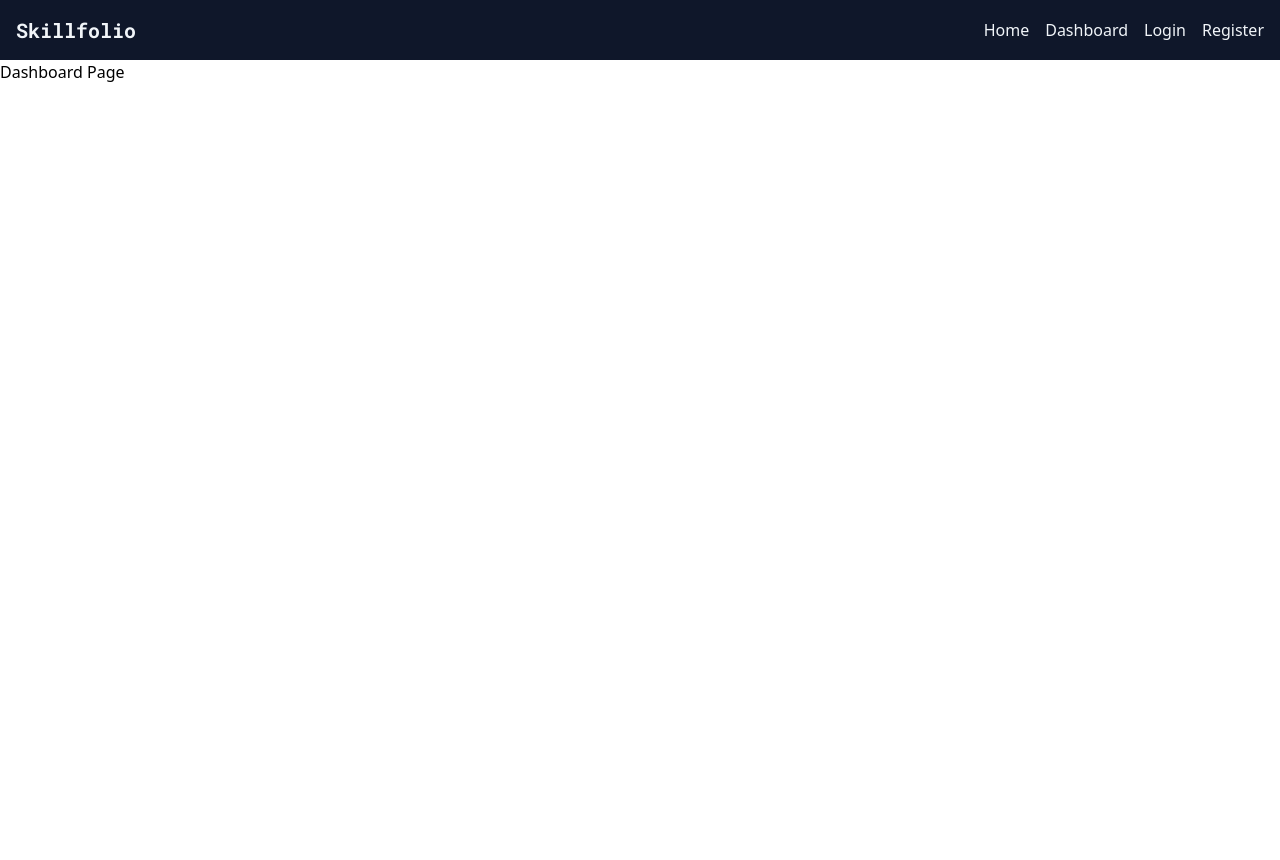
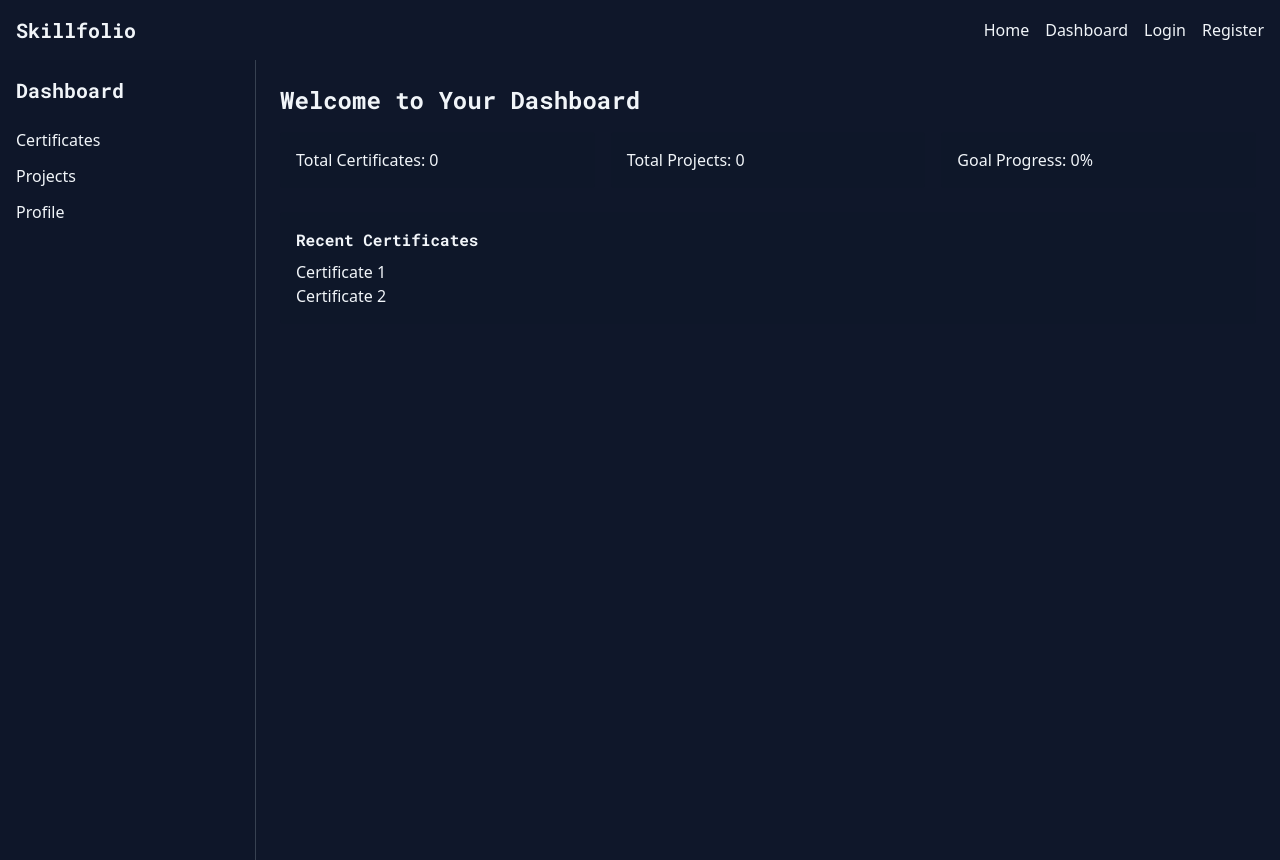
Before and after one commit to AminaAzzmouri/skillfolio-frontend, a React (Vite) app in the folder skillfolio-frontend/: page /dashboard in a window 1280 px wide. Before the commit the page ends 800 px from the top, so only its background shows below. Built offline with nearby package versions, Linux system fonts and the light colour scheme.

Commit message:
feat(dashboard): add sidebar, stat cards, and recent certificates section, and updated README.mde file

```diff
--- a/skillfolio-frontend/src/pages/Dashboard.jsx
+++ b/skillfolio-frontend/src/pages/Dashboard.jsx
@@ -1,5 +1,34 @@
 export default function Dashboard() {
+  return (
+    <div className="flex min-h-screen bg-background text-text">
+      {/* Sidebar */}
+      <aside className="w-64 bg-background/90 p-4 border-r border-gray-700 hidden md:block">
+        <h2 className="font-heading text-xl mb-6">Dashboard</h2>
+        <ul className="flex flex-col gap-3">
+          <li>Certificates</li>
+          <li>Projects</li>
+          <li>Profile</li>
+        </ul>
+      </aside>
 
-  return <div>Dashboard Page</div>;
+      {/* Main content */}
+      <main className="flex-1 p-6">
+        <h1 className="text-2xl font-heading mb-4">Welcome to Your Dashboard</h1>
 
+        <div className="grid grid-cols-1 md:grid-cols-3 gap-4 mb-6">
+          <div className="bg-background/70 p-4 rounded">Total Certificates: 0</div>
+          <div className="bg-background/70 p-4 rounded">Total Projects: 0</div>
+          <div className="bg-background/70 p-4 rounded">Goal Progress: 0%</div>
+        </div>
+
+        <div className="bg-background/70 p-4 rounded">
+          <h2 className="font-heading mb-2">Recent Certificates</h2>
+          <ul>
+            <li>Certificate 1</li>
+            <li>Certificate 2</li>
+          </ul>
+        </div>
+      </main>
+    </div>
+  );
 }
```
